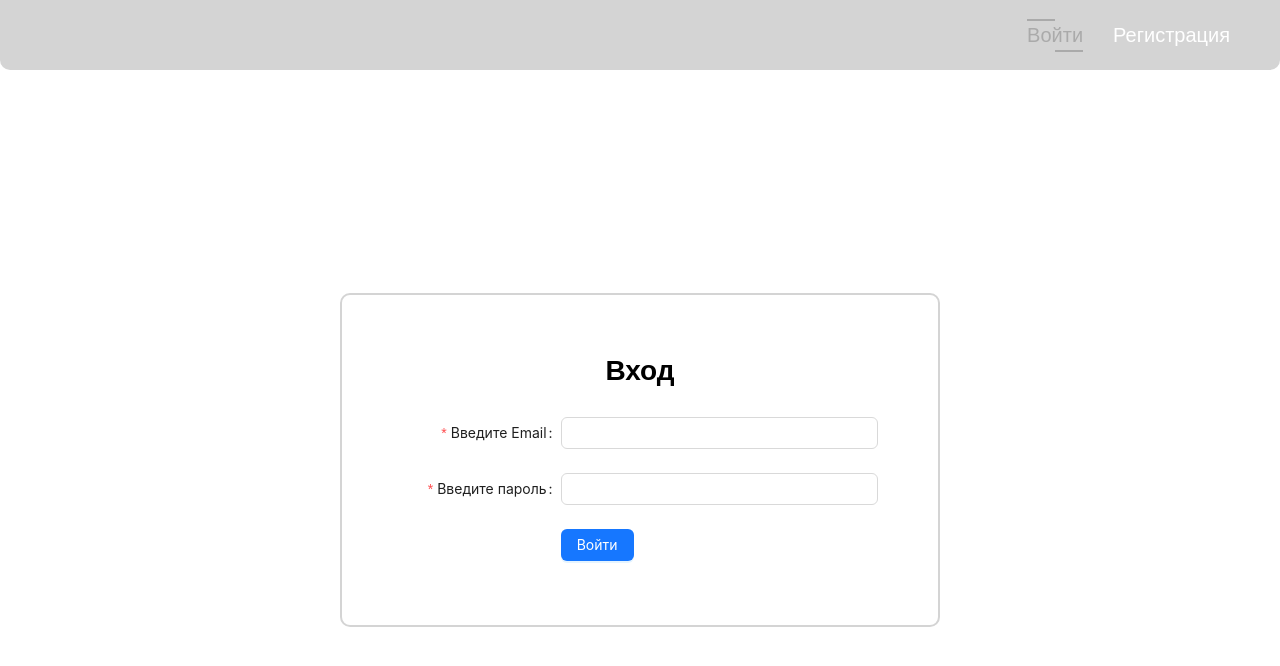
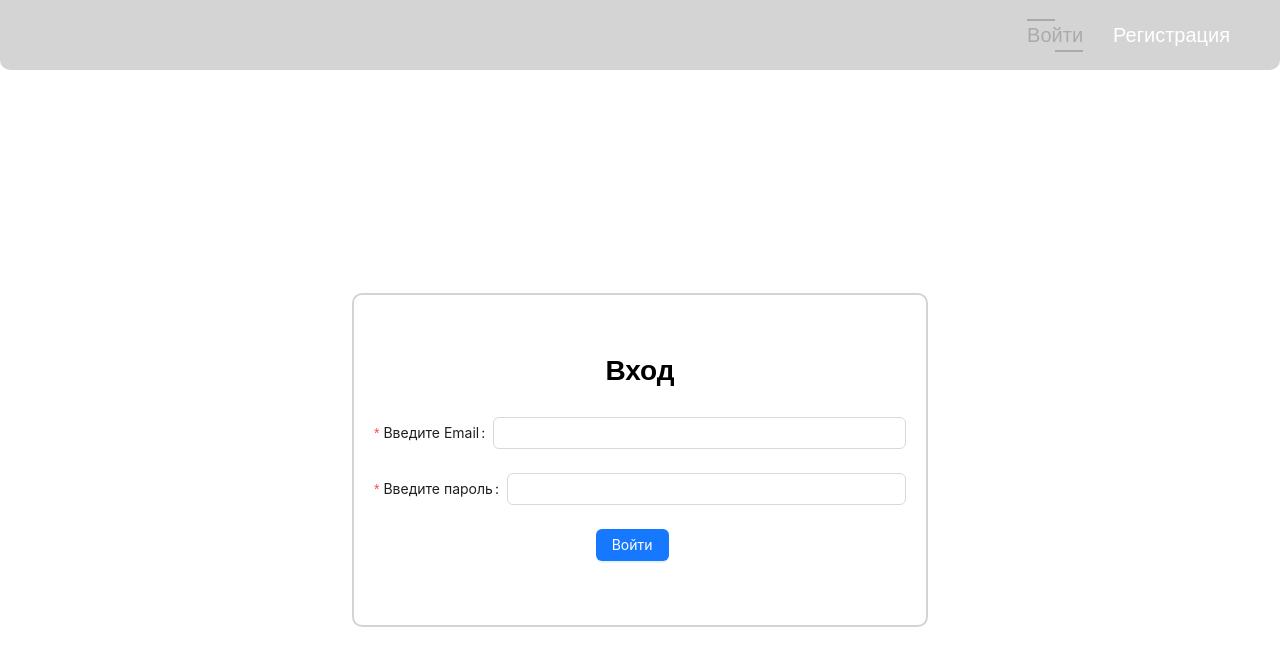
Before and after one commit to SimpleCoderr/quiz-app-fullstack, a React app in the folder client/: page /login in a window 1280 px wide. Shown: the top 666 px of the page. Built offline with nearby package versions, Linux system fonts and the light colour scheme.

Commit message:
change view forms: registration & login

```diff
--- a/client/src/pages/Testing/index.tsx
+++ b/client/src/pages/Testing/index.tsx
@@ -1,16 +1,12 @@
 import { ArrowDownOutlined } from "@ant-design/icons";
 import { Quiz } from "widgets/Quiz";
 import s from "./styles.module.scss";
+import TestingHeader from "./ui/TestingHeader/TestingHeader";
 
 export const Testing = () => {
   return (
     <div className={s.testing}>
-      <header className={s.headerTesting}>
-        <div>
-          Пройдите тест на знание столиц стран Европы и узнайте свой результат!
-        </div>
-        <ArrowDownOutlined />
-      </header>
+      <TestingHeader/>
       <Quiz />
     </div>
   );
--- a/client/src/pages/Testing/styles.module.scss
+++ b/client/src/pages/Testing/styles.module.scss
@@ -5,11 +5,3 @@
     flex-direction: column;
     align-items: center;
 }
-.headerTesting {
-    display: flex;
-    gap: 10px;
-    align-items: center;
-    font-size: 24px;
-    margin-bottom: 20px;
-    text-decoration: underline;
-}
--- /dev/null
+++ b/client/src/pages/Testing/ui/TestingHeader/TestingHeader.module.scss
@@ -0,0 +1,8 @@
+.headerTesting {
+    display: flex;
+    gap: 10px;
+    align-items: center;
+    font-size: 24px;
+    margin-bottom: 40px;
+    text-decoration: underline;
+}
--- /dev/null
+++ b/client/src/pages/Testing/ui/TestingHeader/TestingHeader.tsx
@@ -0,0 +1,15 @@
+import { ArrowDownOutlined } from "@ant-design/icons"
+import s from "./TestingHeader.module.scss"
+
+const TestingHeader = () => {
+  return (
+    <header className={s.headerTesting}>
+    <div>
+      Пройдите тест на знание столиц стран Европы и узнайте свой результат!
+    </div>
+    <ArrowDownOutlined />
+  </header>
+  )
+}
+
+export default TestingHeader
--- a/client/src/shared/ui/MyForm/MyForm.module.scss
+++ b/client/src/shared/ui/MyForm/MyForm.module.scss
@@ -5,7 +5,27 @@
   border: 2px solid $mainColor;
   border-radius: 10px;
   font-size: 16px;
-  min-width: 600px;
+  min-width: 40%;
+
+  @media(max-width: 1440px) {
+      padding: 40px 20px;
+      min-width: 45%
+  }
+  @media(max-width: 992px) {
+      min-width: 60%
+  }
+  @media(max-width: 992px) {
+      min-width: 70%
+    }
+
+  @media(max-width: 576px) {
+    padding: 0;
+      border: none;
+    }
+}
+.form {
+  width: 100%;
+
 }
 .formTitle {
   font-size: 28px;
@@ -14,4 +34,8 @@
   margin-top: 20px;
   margin-bottom: 30px;
   text-align: center;
+  @media(max-width: 576px) {
+    margin-top: 10px;
+    margin-bottom: 10px;
+  }
 }
--- a/client/src/shared/ui/MyForm/MyForm.tsx
+++ b/client/src/shared/ui/MyForm/MyForm.tsx
@@ -17,7 +17,7 @@ export const MyForm = ({ children, title, ...rest }: MyFormProps) => {
   return (
     <div className={s.formWrapper}>
       <h2 className={s.formTitle}>{title}</h2>
-      <Form {...rest} labelCol={{ span: 8 }} wrapperCol={{ span: 16 }}>
+      <Form className={s.form} {...rest}>
         {children}
       </Form>
     </div>
--- a/client/src/widgets/LoginForm/ui/LoginForm.tsx
+++ b/client/src/widgets/LoginForm/ui/LoginForm.tsx
@@ -38,7 +38,7 @@ export const LoginForm = () => {
       >
         <Input type="password" />
       </Form.Item>
-      <Form.Item wrapperCol={{ offset: 8, span: 16 }}>
+      <Form.Item wrapperCol={{offset: 10}}>
         <Button type="primary" htmlType="submit">
           Войти
         </Button>
--- a/client/src/widgets/RegistrationForm/ui/RegistrationForm.tsx
+++ b/client/src/widgets/RegistrationForm/ui/RegistrationForm.tsx
@@ -59,7 +59,7 @@ export const RegistrationForm = () => {
       >
         <Input type="password" />
       </Form.Item>
-      <Form.Item wrapperCol={{ offset: 8, span: 16 }}>
+      <Form.Item wrapperCol={{ sm: { offset: 8 }, md: { offset: 8 } }}>
         <Button type="primary" htmlType="submit">
           Зарегистрироваться
         </Button>
```
